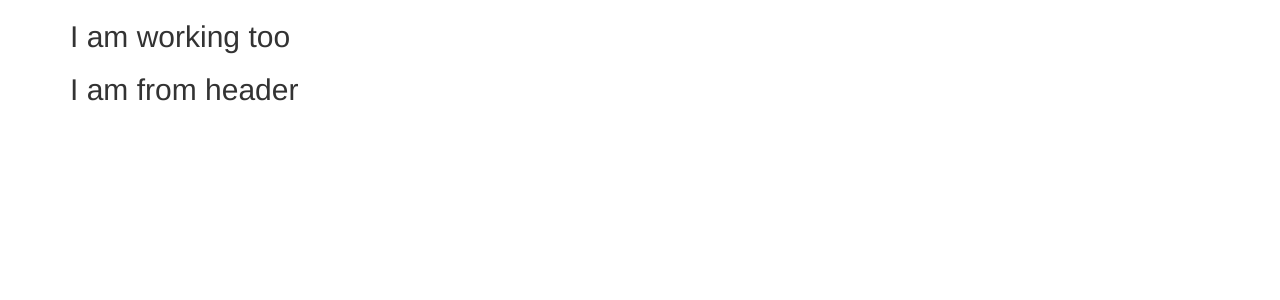
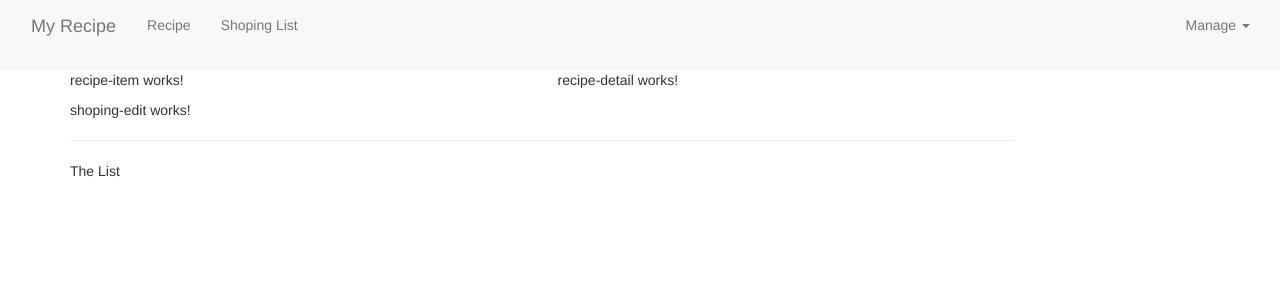
Before and after one commit to naime1947/MyReceipe-angular, an Angular app: page / in a window 1280 px wide. Shown: the top 300 px of the page. Built offline with nearby package versions, Linux system fonts and the light colour scheme.

Commit message:
basic scalton component created

```diff
--- a/src/app/app.component.html
+++ b/src/app/app.component.html
@@ -1,8 +1,9 @@
+<app-header></app-header>
 <div class="container">
-<div class="row">
-  <div class="col-md-12">
-    <h2>I am working too</h2>
-    <app-header></app-header>
-  </div>
+    <div class="row">
+        <div class="col-md-12">
+            <app-recipes></app-recipes>
+            <app-shoping-list></app-shoping-list>
+        </div>
+    </div>
 </div>
-</div>
--- a/src/app/header/header.component.html
+++ b/src/app/header/header.component.html
@@ -1 +1,22 @@
-<h2>I am from header</h2>
+<nav class="nav navbar-default">
+    <div class="container-fluid">
+        <div class="navbar-header">
+            <a href="#" class="navbar navbar-brand">My Recipe</a>
+        </div>
+        <div class="collapse navbar-collapse">
+            <ul class="nav navbar-nav">
+                <li><a href="#">Recipe</a></li>
+                <li><a href="#">Shoping List</a></li>
+            </ul>
+            <ul class="nav navbar-nav navbar-right">
+                <li class="dropdown">
+                    <a href="#" class="dropdown-toggle" role="button">Manage <span class="caret"></span> </a>
+                    <ul class="dropdown-menu">
+                        <li><a href="#">Save Data</a></li>
+                        <li><a href="#">Fatch Data</a></li>
+                    </ul>
+                </li>
+            </ul>
+        </div>
+    </div>
+</nav>
--- a/src/app/recipes/recipe-list/recipe-list.component.html
+++ b/src/app/recipes/recipe-list/recipe-list.component.html
@@ -1 +1 @@
-<p>recipe-list works!</p>
+<app-recipe-item></app-recipe-item>
--- a/src/app/recipes/recipes.component.html
+++ b/src/app/recipes/recipes.component.html
@@ -1 +1,8 @@
-<p>recipes works!</p>
+<div class="row">
+    <div class="col-md-5">
+        <app-recipe-list></app-recipe-list>
+    </div>
+    <div class="col-md-7">
+        <app-recipe-detail></app-recipe-detail>
+    </div>
+</div>
--- a/src/app/shoping-list/shoping-list.component.html
+++ b/src/app/shoping-list/shoping-list.component.html
@@ -1 +1,7 @@
-<p>shoping-list works!</p>
+<div class="row">
+    <div class="col-xs-10">
+        <app-shoping-edit></app-shoping-edit>
+        <hr>
+        <p>The List</p>
+    </div>
+</div>
```
Also changed, not shown: 2 other files (tests, documents, lock files or other folders).
